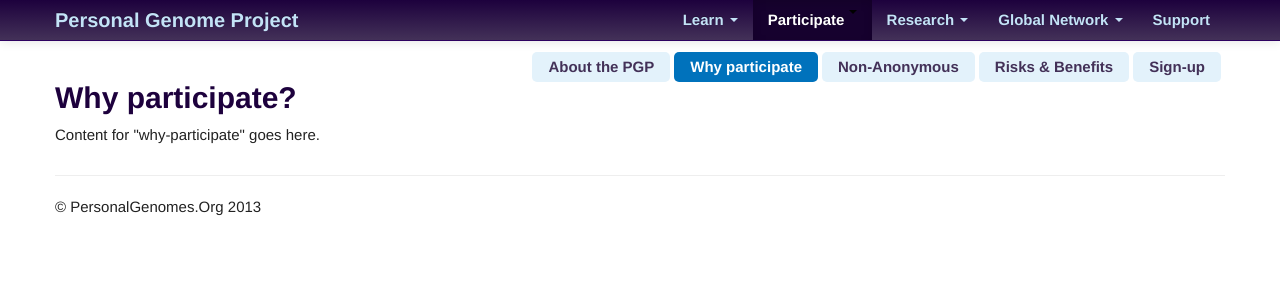
After one commit to geochurch/www_personalgenomes_org, a Django app: page /why-participate in a window 1280 px wide. The commit adds this page. Shown: the top 300 px of the page. Run offline with Django 3.2, Linux system fonts and the light colour scheme; some libraries are stand-ins or nearby versions.

Commit message:
Add 'why-participate'

```diff
--- a/templates/www_personalgenomes_org/index.html
+++ b/templates/www_personalgenomes_org/index.html
@@ -89,7 +89,7 @@
               <a href="#" class="dropdown-toggle" data-toggle="dropdown">Participate <b class="caret"></b></a>
               <ul class="dropdown-menu">
 		<li><a href="{% url 'pgp' %}">About the PGP</a></li>
-		<li><a href="#">Why participate</a></li>
+		<li><a href="{% url 'why-participate' %}">Why participate</a></li>
 		<li><a href="#">Non-Anonymous</a></li>
 		<li><a href="#">Risks & Benefits</a></li>
 		<li><a href="#">Sign-up</a></li>
--- a/templates/www_personalgenomes_org/menu_participate.html
+++ b/templates/www_personalgenomes_org/menu_participate.html
@@ -7,7 +7,7 @@
 {% block navpills %}
 <ul class="nav nav-pills pull-right" style="margin-top:-20px;" >
   <li><a href="{% url 'pgp' %}">About the PGP</a></li>
-  <li><a href="#">Why participate</a></li>
+  <li><a href="{% url 'why-participate' %}">Why participate</a></li>
   <li><a href="#">Non-Anonymous</a></li>
   <li><a href="#">Risks & Benefits</a></li>
   <li><a href="#">Sign-up</a></li>
--- /dev/null
+++ b/templates/www_personalgenomes_org/why-participate.html
@@ -0,0 +1,9 @@
+{% extends "www_personalgenomes_org/menu_participate.html" %}
+
+{% block main %}
+
+<h2>Why participate?</h2>
+
+<p>Content for "why-participate" goes here.</p>
+
+{% endblock main %}
--- a/www_personalgenomes_org/urls.py
+++ b/www_personalgenomes_org/urls.py
@@ -53,10 +53,14 @@ urlpatterns = patterns(
     url(r'^pgp/?$',
         TemplateView.as_view(template_name='www_personalgenomes_org/pgp.html'),
         name='pgp'),
+    url(r'^why-participate/?',
+        TemplateView.as_view(template_name='www_personalgenomes_org/why-participate.html'),
+        name='why-participate'),
 
     # Redirects
     url(r'^international.html/?$', ReverseRedirectView.as_view(url='network')),
     url(r'^about.html/?$', ReverseRedirectView.as_view(url='about-us')),
     url(r'^people.html/?$', ReverseRedirectView.as_view(url='about-us')),
     url(r'^project.html/?$', ReverseRedirectView.as_view(url='pgp')),
+    url(r'^whyparticipate.html/?$', ReverseRedirectView.as_view(url='why-participate')),
 )
```
Also changed, not shown: 1 other file.
